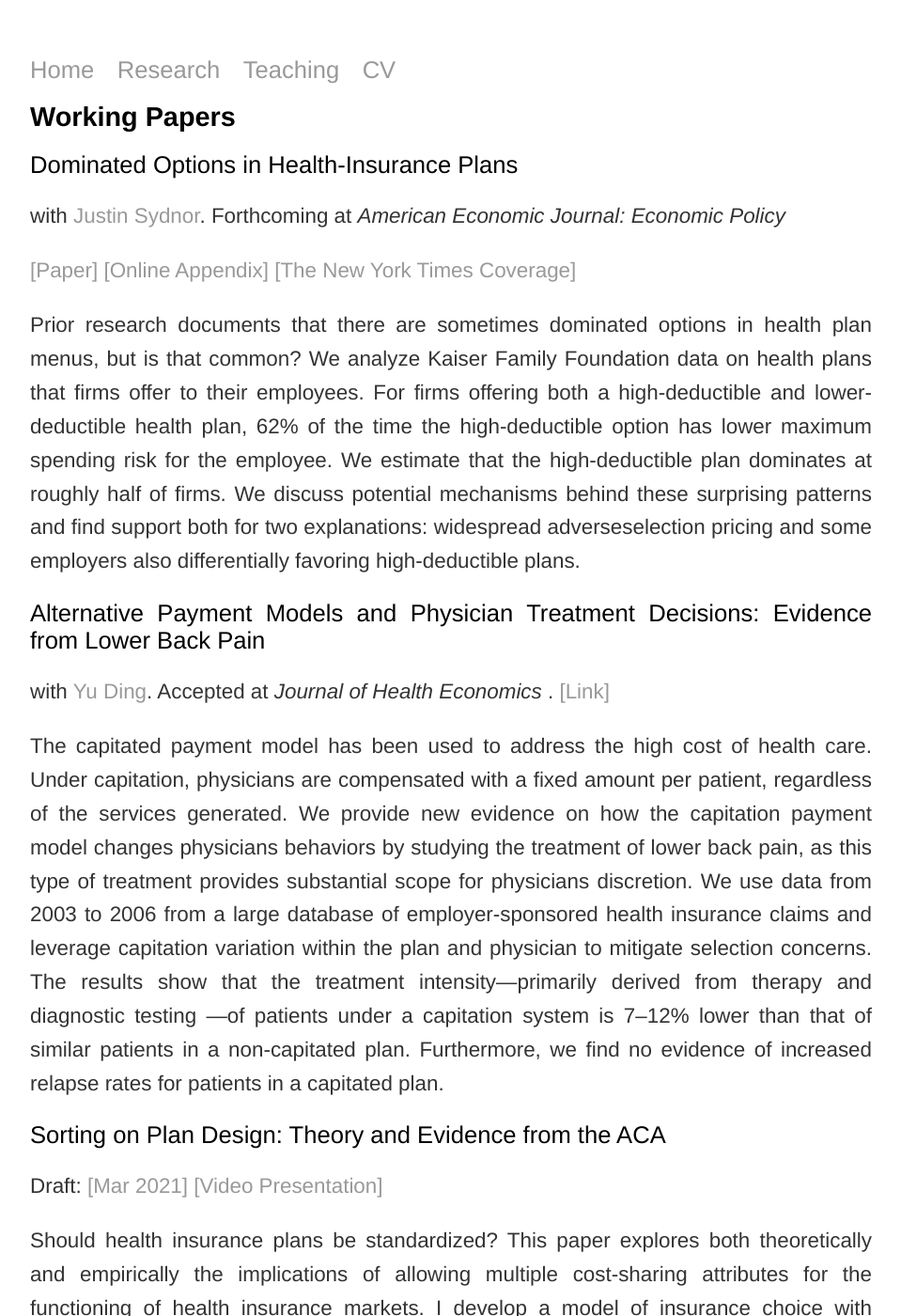
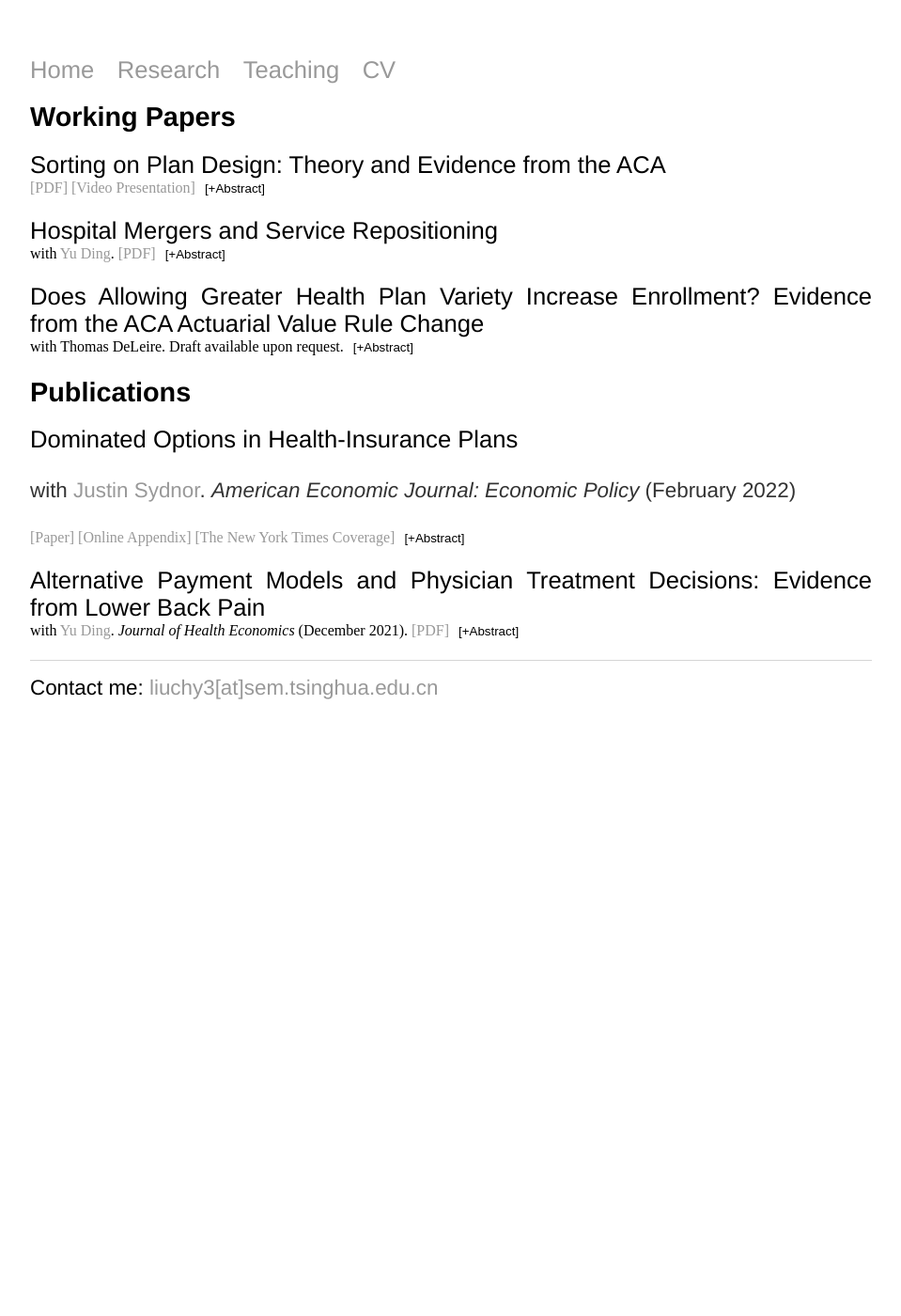
Before and after one commit to trifen/feng3hu.github.io, a Jekyll site: the page built from research.html, in a window 1280 px wide and 1400 px high. Shown: the whole window at 94% size, without its empty margins (160-1119 px from the left). Built offline with Jekyll 4.4.1, drawn with Linux system fonts in a browser that asks for light colours; some of the changed text lies outside the part shown.

Commit message:
Update research.html

```diff
--- a/research.html
+++ b/research.html
@@ -5,25 +5,39 @@ title: Chenyuan Liu
 <div class="blurb">
 	<div align="justify">
 		<h1> Working Papers </h1>
+			<h2>Sorting on Plan Design: Theory and Evidence from the ACA</h2>
+				<a href= "https://chenyuanliu.github.io/files/DesignSorting_ChenyuanLiu.pdf" target="_blank">[PDF] </a> <a href= "https://www.youtube.com/watch?v=bSI4URrvsC4&feature=youtu.be" target="_blank">[Video Presentation] </a> <button class="collapsible">[+Abstract]</button>
+  				<div class="content">
+  					<p>Should health insurance plans be standardized? This paper explores both theoretically and empirically the implications of allowing multiple cost-sharing attributes for the functioning of health insurance markets. I develop a model of insurance choice with contracts varying in both the coverage level and the variance of uninsured losses. The model predicts that under asymmetric information, individuals with different health risks will demand plans with different designs, generating a force for plan variation even in markets that regulate the average level of coverage. I test for this type of selection on plan design in the ACA Exchange and find that a) cost-sharing variations within coverage tiers create significant differences in the risk protection to consumers and b) consumers sort differentially by health status in ways consistent with the theoretical predictions. I show that the consequences of regulating away design variation within coverage tiers depend on the extent of risk adjustment regulations and consumer confusion in the market. </p>
+				</div>
+				<p> </p>
+  			<h2>Hospital Mergers and Service Repositioning</h2>
+				with <a href= "https://sites.google.com/wisc.edu/yu-ding/" target="_blank">Yu Ding</a>. <a href= "https://chenyuanliu.github.io/files/HospitalServiceRepositioning_DingLiu.pdf" target="_blank">[PDF]</a> <button class="collapsible">[+Abstract]</button>
+				<div class="content">
+					<p> Horizontal mergers are often associated with product reshuffling, which may have important anti-trust consequences. This article shows that hospitals merging with local competitors reposition service lines after the merger. We use hospital-level service lists data from American Hospital Association 2002 - 2012. To avoid endogenous selection into mergers, we estimate difference-in-differences models comparing hospitals merged later to those merged earlier. We find that merging hospitals eliminate duplicate services without reducing patient volumes. Hospitals within a system become more differentiated in service positioning after the merger. However, there is limited evidence that repositioning leads to significant cost reductions. </p>
+				</div>
+				<p> </p>
+			<h2>Does Allowing Greater Health Plan Variety Increase Enrollment? Evidence from the ACA Actuarial Value Rule Change</h2>
+				with Thomas DeLeire</a>. Draft available upon request. <button class="collapsible">[+Abstract]</button>
+				<div class="content">
+				<p> The 2017 Market Stabilization Rule changed the de minimus range in actuarial value (AV) of most plans offered on the individual market from -2/+2 percentage points to -4/+2 percentage points. In 2018 and 2019, Marketplace plans in states using the HealthCare.gov platform reflected this expanded AV range, with almost 25% of plans having AVs more than 2 percentage points below their target AV. These lower AV plans had correspondingly lower premiums, and each percentage-point decline in AV was associated with a $5.70 lower premium for a 27-year-old non-smoker. AVs of Benchmark plans also declined, leading to a $1.41 decline in the Benchmark premium and $1.12 decline in the average premium subsidy for each percentage-point decline in the AV of the Benchmark plan. There were greater declines in enrollment in areas and among insurance products that used the expanded AV range to a greater extent, and most of these enrollment declines were the result of reductions in premium subsidies. Our estimates imply that eliminating this rule would lead to increased benchmark premiums, premium tax credits, and Marketplace enrollment. </p>
+				</div>
+				<p> </p>
+
+		<h1> Publications </h1>
 			<h2>Dominated Options in Health-Insurance Plans</h2>
-	<p>with <a href = "https://sites.google.com/a/wisc.edu/jrsydnor/" target = "_blank">Justin Sydnor</a>. Forthcoming at <i> American Economic Journal: Economic Policy </i> </p>
-	<p> <a href= "https://chenyuanliu.github.io/files/Liu_Sydnor_dominatedplans.pdf" target="_blank">[Paper]</a> <a href="https://chenyuanliu.github.io/files/Liu_Sydnor_dominatedplans_onlineappendix.pdf" target = "_blank"> [Online Appendix] </a> <a href= "https://www.nytimes.com/2017/11/04/business/why-choose-wrong-health-plan.html" target="_blank">[The New York Times Coverage]</a> </p>
+				<p>with <a href = "https://sites.google.com/a/wisc.edu/jrsydnor/" target = "_blank">Justin Sydnor</a>. <i> American Economic Journal: Economic Policy </i> (February 2022)</p>
+				<a href= "https://chenyuanliu.github.io/files/Liu_Sydnor_dominatedplans.pdf" target="_blank">[Paper]</a> <a href="https://chenyuanliu.github.io/files/Liu_Sydnor_dominatedplans_onlineappendix.pdf" target = "_blank"> [Online Appendix] </a> <a href= "https://www.nytimes.com/2017/11/04/business/why-choose-wrong-health-plan.html" target="_blank">[The New York Times Coverage]</a> <button class="collapsible">[+Abstract]</button>
+				<div class="content">
 					<p> Prior research documents that there are sometimes dominated options in health plan menus, but is that common? We analyze Kaiser Family Foundation data on health plans that firms offer to their employees. For firms offering both a high-deductible and lower-deductible health plan, 62% of the time the high-deductible option has lower maximum spending risk for the employee. We estimate that the high-deductible plan dominates at roughly half of firms. We discuss potential mechanisms behind these surprising patterns and find support both for two explanations: widespread adverseselection pricing and some employers also differentially favoring high-deductible plans.  </p>
+				</div>
 				<p> </p>
 			<h2> Alternative Payment Models and Physician Treatment Decisions: Evidence from Lower Back Pain</h2>
-		<p> with <a href= "https://sites.google.com/wisc.edu/yu-ding/" target="_blank">Yu Ding</a>. Accepted at <i> Journal of Health Economics </i>. <a href= "https://authors.elsevier.com/a/1e2KWc7LG0tnw" target="_blank">[Link]</a> </p>
+				with <a href= "https://sites.google.com/wisc.edu/yu-ding/" target="_blank">Yu Ding</a>. <i> Journal of Health Economics </i> (December 2021). <a href= "https://authors.elsevier.com/a/1e2KWc7LG0tnw" target="_blank">[PDF]</a> <button class="collapsible">[+Abstract]</button>
+				<div class="content">
 					<p> The capitated payment model has been used to address the high cost of health care. Under capitation, physicians are compensated with a fixed amount per patient, regardless of the services generated. We provide new evidence on how the capitation payment model changes physicians behaviors by studying the treatment of lower back pain, as this type of treatment provides substantial scope for physicians discretion. We use data from 2003 to 2006 from a large database of employer-sponsored health insurance claims and leverage capitation variation within the plan and physician to mitigate selection concerns. The results show that the treatment intensity—primarily derived from therapy and diagnostic testing —of patients under a capitation system is 7–12% lower than that of similar patients in a non-capitated plan. Furthermore, we find no evidence of increased relapse rates for patients in a capitated plan. </p>
+				</div>
 				<p> </p>
-		<h2>Sorting on Plan Design: Theory and Evidence from the ACA</h2>
-			<p> Draft: <a href= "https://chenyuanliu.github.io/files/DesignSorting_ChenyuanLiu.pdf" target="_blank">[Mar 2021]</a> <a href= "https://www.youtube.com/watch?v=bSI4URrvsC4&feature=youtu.be" target="_blank">[Video Presentation] </a></p>
-  			<p>Should health insurance plans be standardized? This paper explores both theoretically and empirically the implications of allowing multiple cost-sharing attributes for the functioning of health insurance markets. I develop a model of insurance choice with contracts varying in both the coverage level and the variance of uninsured losses. The model predicts that under asymmetric information, individuals with different health risks will demand plans with different designs, generating a force for plan variation even in markets that regulate the average level of coverage. I test for this type of selection on plan design in the ACA Exchange and find that a) cost-sharing variations within coverage tiers create significant differences in the risk protection to consumers and b) consumers sort differentially by health status in ways consistent with the theoretical predictions. I show that the consequences of regulating away design variation within coverage tiers depend on the extent of risk adjustment regulations and consumer confusion in the market. </p>
-			<p> </p>
-		<h2>Does Allowing Greater Health Plan Variety Increase Enrollment? Evidence from the ACA Actuarial Value Rule Change</h2>
-		<p> with Thomas DeLeire</a>. </p>
-		<p> The 2017 Market Stabilization Rule changed the de minimus range in actuarial value (AV) of most plans offered on the individual market from -2/+2 percentage points to -4/+2 percentage points. In 2018 and 2019, Marketplace plans in states using the HealthCare.gov platform reflected this expanded AV range, with almost 25% of plans having AVs more than 2 percentage points below their target AV. These lower AV plans had correspondingly lower premiums, and each percentage-point decline in AV was associated with a $5.70 lower premium for a 27-year-old non-smoker. AVs of Benchmark plans also declined, leading to a $1.41 decline in the Benchmark premium and $1.12 decline in the average premium subsidy for each percentage-point decline in the AV of the Benchmark plan. There were greater declines in enrollment in areas and among insurance products that used the expanded AV range to a greater extent, and most of these enrollment declines were the result of reductions in premium subsidies. Our estimates imply that eliminating this rule would lead to increased benchmark premiums, premium tax credits, and Marketplace enrollment. </p>
-		<p> </p>
-  		<h2>Consolidation for Cost Savings? Hospital Mergers and Service Repositioning</h2>
-		<p> with <a href= "https://sites.google.com/wisc.edu/yu-ding/" target="_blank">Yu Ding</a>.  Draft available upon request.</p>
 
 	</div>
 </div><!-- /.blurb -->
```
Lines whose indentation alone changed are shown as unchanged.
